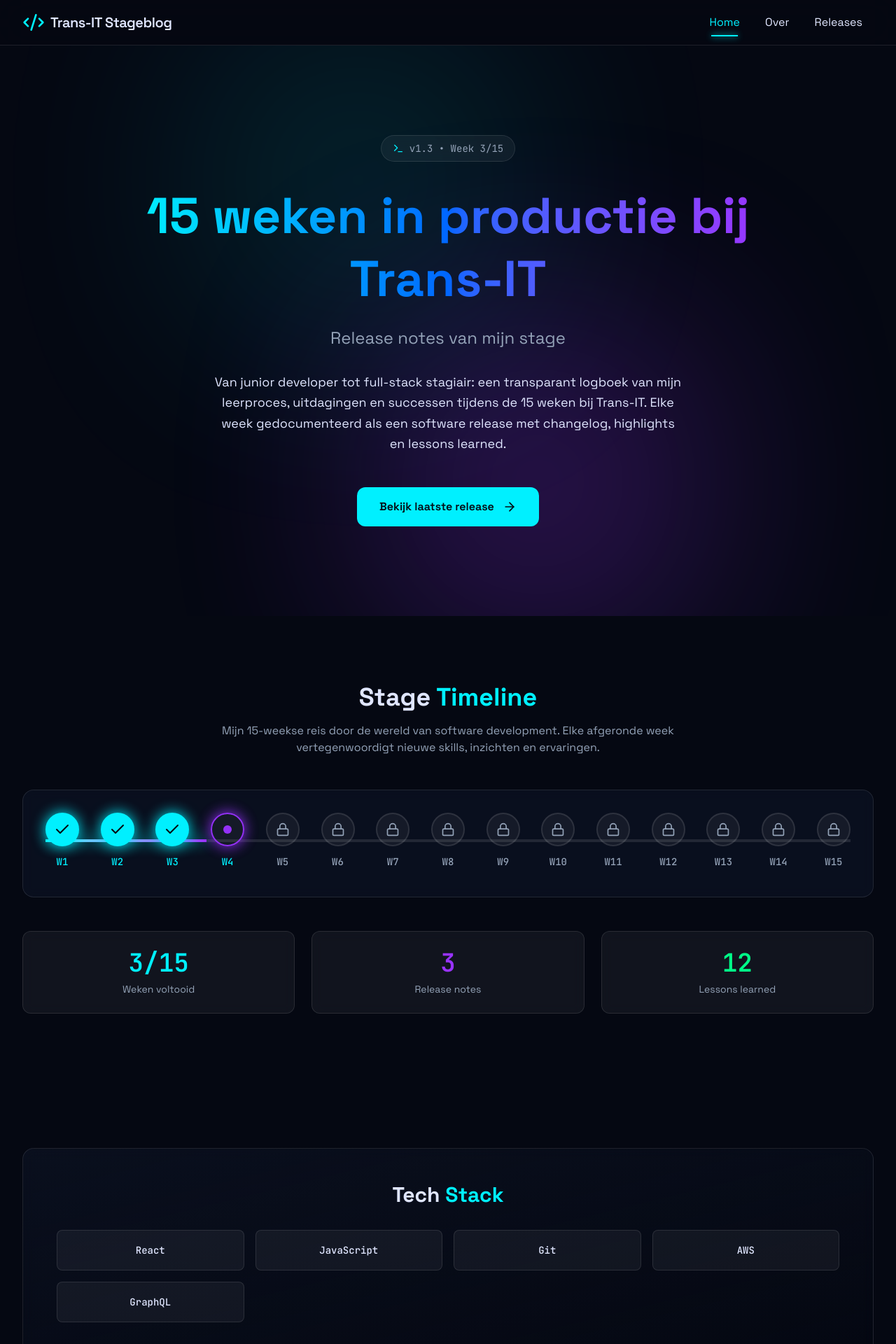
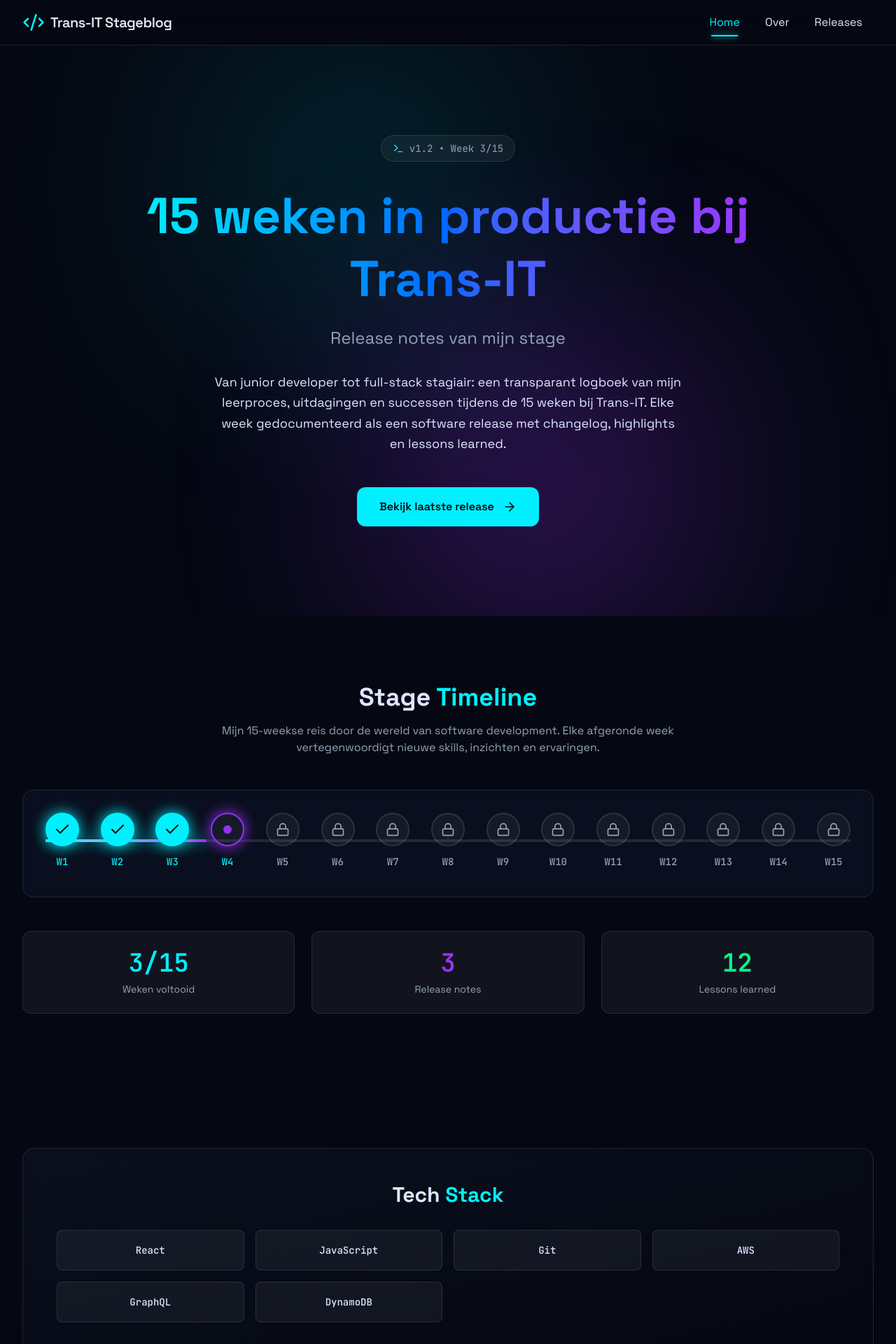
Before and after one commit to LarsVerheyden/stageblog-v2, a React (Vite) app: page / in a window 1280 px wide. Shown: the top 1920 px of the page at 70% size. Built offline with nearby package versions, Linux system fonts and the light colour scheme.

Commit message:
Update version number and add DynamoDB to tech stack

```diff
--- a/src/app/pages/Home.tsx
+++ b/src/app/pages/Home.tsx
@@ -20,7 +20,7 @@
             <div className="inline-flex items-center gap-2 px-4 py-2 rounded-full bg-[var(--glass-bg)] border border-[var(--glass-border)] mb-8 backdrop-blur-sm">
               <Terminal className="w-4 h-4 text-[var(--neon-cyan)]" />
               <span className="text-sm text-[var(--muted-foreground)]" style={{ fontFamily: 'var(--font-mono)' }}>
-                v1.3 • Week 3/15
+                v1.2 • Week 3/15
               </span>
             </div>
 
@@ -102,7 +102,7 @@
             Tech <span className="text-[var(--neon-cyan)]">Stack</span>
           </h2>
           <div className="grid grid-cols-2 sm:grid-cols-4 gap-4 text-center">
-            {['React', 'JavaScript', 'Git', 'AWS', 'GraphQL'].map(
+            {['React', 'JavaScript', 'Git', 'AWS', 'GraphQL', 'DynamoDB'].map(
               (tech) => (
                 <div
                   key={tech}
```
